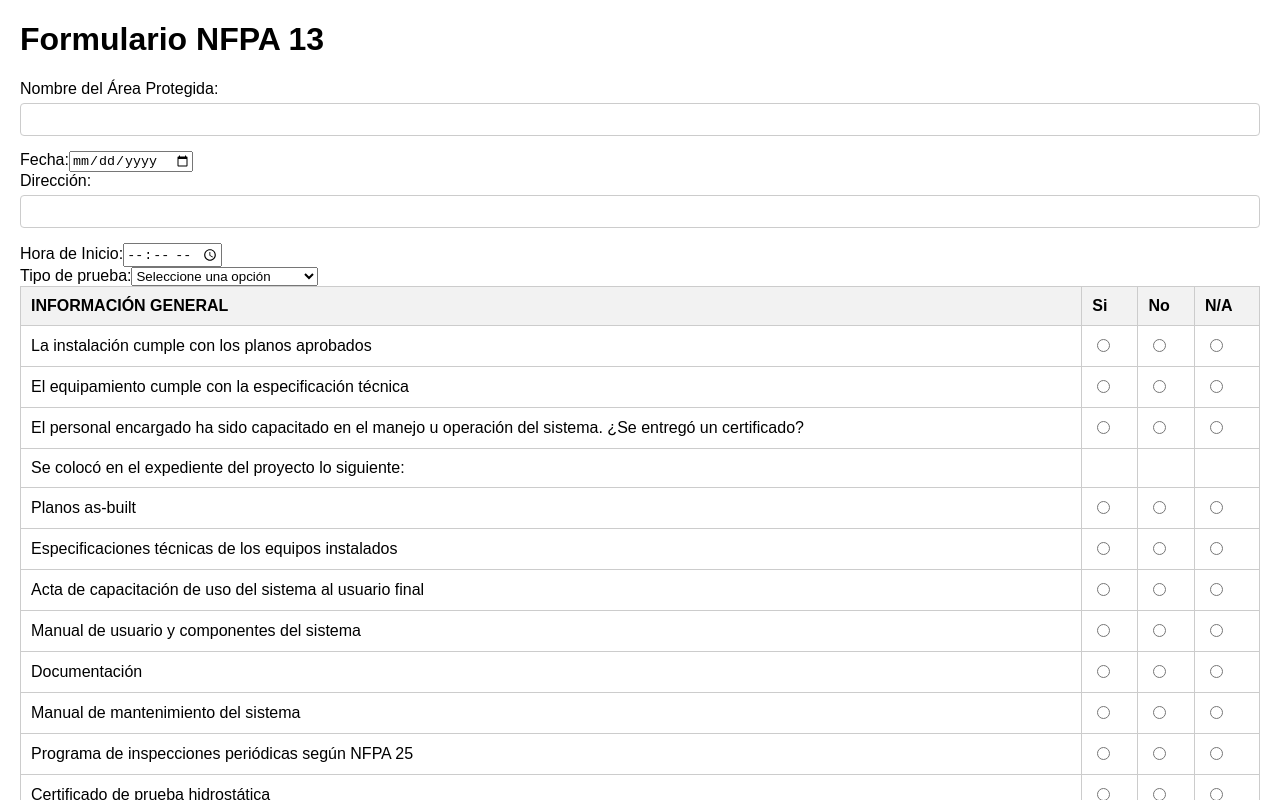
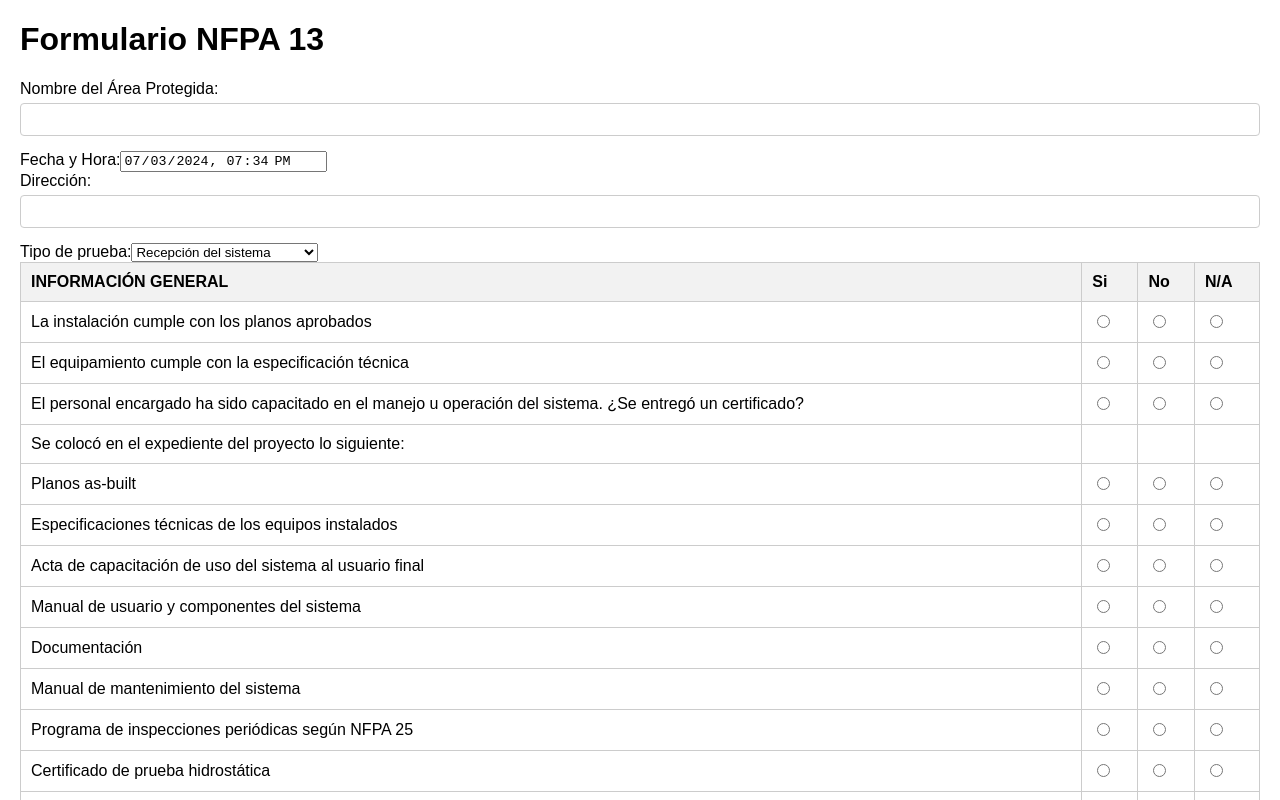
Before and after one commit to Consulting-RPD/frontend, a React (Create React App) app: page /formularios/nfpa13 in a window 1280 px wide. Shown: the top 800 px of the page. Built offline with nearby package versions, Linux system fonts and the light colour scheme.

Commit message:
coneccion_protocol_header_con_DB

```diff
--- a/package.json
+++ b/package.json
@@ -12,6 +12,7 @@
     "react-router-dom": "^6.24.0",
     "react-scripts": "5.0.1",
     "web-vitals": "^2.1.4"
+
   },
   "scripts": {
     "start": "react-scripts start",
@@ -19,6 +20,7 @@
     "test": "react-scripts test",
     "eject": "react-scripts eject"
   },
+
   "eslintConfig": {
     "extends": [
       "react-app",
--- a/src/App.js
+++ b/src/App.js
@@ -9,6 +9,8 @@ function App() {
     <Router>
       <Routes>
         <Route path="/" element={<SeleccionProjectos />} />
+        <Route path="/seleccion-projectos" element={<SeleccionProjectos />} />
+        <Route path="/" element={<SeleccionProjectos />} />
         <Route path="/seleccion-formulario" element={<SeleccionFormularios />} />
         <Route path="/" element={<SeleccionFormularios />} />
         <Route path="/formularios/nfpa13" element={<FormularioNFPA13 />} />
--- a/src/components/SeleccionFormularios.js
+++ b/src/components/SeleccionFormularios.js
@@ -1,13 +1,15 @@
+// SeleccionFormularios.js
 import React, { useState } from 'react';
-import { useNavigate } from 'react-router-dom';
+import { useNavigate, useLocation } from 'react-router-dom';
 
 const SeleccionFormularios = () => {
   const navigate = useNavigate();
+  const location = useLocation();
   const [formularioSeleccionado, setFormularioSeleccionado] = useState('');
 
   const manejarSeleccion = () => {
     if (formularioSeleccionado) {
-      navigate(`/formularios/${formularioSeleccionado}`);
+      navigate(`/formularios/${formularioSeleccionado}`, { state: { protocolNumber: formularioSeleccionado, protocolId: location.state.protocolId } });
     }
   };
 
--- a/src/components/SeleccionProjectos.js
+++ b/src/components/SeleccionProjectos.js
@@ -1,3 +1,4 @@
+// SeleccionProjectos.js
 import React, { useState, useEffect } from 'react';
 import { useNavigate } from 'react-router-dom';
 
@@ -17,7 +18,6 @@ const SeleccionProjectos = () => {
           method: 'GET',
           headers: {
             'Content-Type': 'application/json',
-            // No incluir 'Access-Control-Allow-Origin' aquí
           },
         });
 
@@ -26,7 +26,7 @@ const SeleccionProjectos = () => {
         }
 
         const data = await response.json();
-        setProjectos(data.content); // Aquí accedemos a data.content que contiene los proyectos
+        setProjectos(data.content);
       } catch (error) {
         setError(error.message);
       } finally {
@@ -39,7 +39,8 @@ const SeleccionProjectos = () => {
 
   const manejarSeleccion = () => {
     if (projectoSeleccionado) {
-      navigate('/seleccion-formulario');
+      console.log('Proyecto seleccionado:', projectoSeleccionado);
+      navigate('/seleccion-formulario', { state: { protocolId: projectoSeleccionado } });
     }
   };
 
@@ -63,7 +64,7 @@ const SeleccionProjectos = () => {
         <tbody>
           {projectos.map(projecto => (
             <tr key={projecto.id} onClick={() => setProjectoSeleccionado(projecto.id)}>
-              <td>{projecto.projectName}</td> {/* Usamos projectName en lugar de nombre */}
+              <td>{projecto.projectName}</td>
             </tr>
           ))}
         </tbody>
--- a/src/forms/FormularioNFPA13.js
+++ b/src/forms/FormularioNFPA13.js
@@ -1,20 +1,66 @@
-import React, { useState } from 'react';
+import React, { useState, useEffect } from 'react';
+import { useNavigate, useLocation } from 'react-router-dom';
 import '../styles/EstiloFormularioNFPA13.css';
 
 const FormularioNFPA13 = () => {
+  const navigate = useNavigate();
+  const location = useLocation();
   const [tipoPrueba, setTipoPrueba] = useState('');
   const [mostrarInformacionGeneral, setMostrarInformacionGeneral] = useState(true);
+  const [fechaHora, setFechaHora] = useState('');
 
+  useEffect(() => {
+    const now = new Date();
+    const formattedDateTime = `${now.getFullYear()}-${String(now.getMonth() + 1).padStart(2, '0')}-${String(now.getDate()).padStart(2, '0')}T${String(now.getHours()).padStart(2, '0')}:${String(now.getMinutes()).padStart(2, '0')}`;
+    setFechaHora(formattedDateTime);
+  }, []);
 
   const handleTipoPruebaChange = (e) => {
     const seleccion = e.target.value;
     setTipoPrueba(seleccion);
 
-    // Condicional para mostrar u ocultar la tabla de información general
     if (seleccion === 'Pruebas periódicas anuales') {
       setMostrarInformacionGeneral(false);
     } else {
       setMostrarInformacionGeneral(true);
+    }
+  };
+
+  const handleGuardar = async () => {
+    const { protocolId, protocolNumber } = location.state; //protocolId de la DB
+    const protectedArea = document.getElementById('nombreAreaProtegida')?.value || '';
+    const date = fechaHora;
+    const address = document.getElementById('direccion')?.value || '';
+    const type = tipoPrueba === 'Recepción del sistema' ? 0 : 1;
+
+    const data = {
+      protocolNumber,
+      protectedArea,
+      date,
+      address,
+      type,
+    };
+    console.log('Datos a enviar:', data);
+
+    try {
+      const response = await fetch(`https://rpd-dev.onrender.com/api/v1/protocols/protocolHeader/${protocolId}`, {
+        method: 'POST',
+        headers: {
+          'Content-Type': 'application/json',
+        },
+        body: JSON.stringify(data),
+      });
+
+      if (response.ok) {
+        const result = await response.json();
+        console.log('Datos guardados:', result);
+        // Aquí puedes manejar la respuesta del servidor, como mostrar un mensaje de éxito.
+      } else {
+        console.error('Error al guardar los datos');
+        // Aquí puedes manejar el error, como mostrar un mensaje de error.
+      }
+    } catch (error) {
+      console.error('Error en la petición:', error);
     }
   };
 
@@ -402,8 +448,8 @@ const FormularioNFPA13 = () => {
             al presentarse un cambio de flujo y <br />
             una baja de presión <br />
         </td>
-          <td><input type="radio" name="encendioBombaContraIncendio1" value="si" /></td>
-          <td><input type="radio" name="encendioBombaContraIncendio2" value="no" /></td>
+          <td><input type="radio" name="encendioBombaContraIncendio" value="si" /></td>
+          <td><input type="radio" name="encendioBombaContraIncendio" value="no" /></td>
         </tr>
       </tbody>
     </table>
@@ -491,13 +537,13 @@ const FormularioNFPA13 = () => {
             </tr>
 
             <td>Todos los accionamientos manuales funcionan correctamente</td>
-            <td><input type="radio" name="accionamientosManualesValvulaDiluvio1" value="si" /></td>
-            <td><input type="radio" name="accionamientosManualesValvulaDiluvio2" value="no" /></td>
+            <td><input type="radio" name="accionamientosManualesValvulaDiluvio" value="si" /></td>
+            <td><input type="radio" name="accionamientosManualesValvulaDiluvio" value="no" /></td>
 
             <tr>
                 <td>Los circuitos y dispositivos de detección están accesibles</td>
-                <td><input type="radio" name="circuitosDeteccionValvulaDiluvio1" value="si" /></td>
-                <td><input type="radio" name="circuitosDeteccionValvulaDiluvio2" value="no" /></td>
+                <td><input type="radio" name="circuitosDeteccionValvulaDiluvio" value="si" /></td>
+                <td><input type="radio" name="circuitosDeteccionValvulaDiluvio" value="no" /></td>
             </tr>
 
             <tr>
@@ -516,13 +562,13 @@ const FormularioNFPA13 = () => {
             </tr>
 
             <td>Presión del aire supervisada</td>
-            <td><input type="radio" name="presionAireValvulaDiluvio1" value="si" /></td>
-            <td><input type="radio" name="presionAireValvulaDiluvio2" value="no" /></td>
+            <td><input type="radio" name="presionAireValvulaDiluvio" value="si" /></td>
+            <td><input type="radio" name="presionAireValvulaDiluvio" value="no" /></td>
 
             <tr>
                 <td>Señales que operan la válvula</td>
-            <td><input type="radio" name="señalesOperanValvulaDiluvio1" value="si" /></td>
-            <td><input type="radio" name="señalesOperanValvulaDiluvio2" value="no" /></td>
+            <td><input type="radio" name="señalesOperanValvulaDiluvio" value="si" /></td>
+            <td><input type="radio" name="señalesOperanValvulaDiluvio" value="no" /></td>
             </tr>
             <tr><td>Tiempo máximo de activación: <input type="text" /></td></tr>
       </tbody>
@@ -561,22 +607,22 @@ const FormularioNFPA13 = () => {
             </tr>
 
                 <td>Todas las tuberías probadas hidrostáticamente</td>
-                <td><input type="radio" name="pruebasTuberiasHidrostatica1" value="si" /></td>
-                <td><input type="radio" name="pruebasTuberiasHidrostatica2" value="no" /></td>
-                <td><input type="radio" name="pruebasTuberiasHidrostatica3" value="na" /></td>
+                <td><input type="radio" name="pruebasTuberiasHidrostatica" value="si" /></td>
+                <td><input type="radio" name="pruebasTuberiasHidrostatica" value="no" /></td>
+                <td><input type="radio" name="pruebasTuberiasHidrostatica" value="na" /></td>
             <tr>
                 <td>Tubería seca probada neumáticamente</td>
-                <td><input type="radio" name="pruebasTuberiaSeca1" value="si" /></td>
-                <td><input type="radio" name="pruebasTuberiaSeca2" value="no" /></td>
-                <td><input type="radio" name="pruebasTuberiaSeca3" value="na" /></td>
+                <td><input type="radio" name="pruebasTuberiaSeca" value="si" /></td>
+                <td><input type="radio" name="pruebasTuberiaSeca" value="no" /></td>
+                <td><input type="radio" name="pruebasTuberiaSeca" value="na" /></td>
             </tr>
             <tr><td>Presión de prueba: <input type="text" /></td></tr>
             <tr><td>Tiempo de prueba: <input type="text" /></td></tr>
             <tr>
                 <td>Equipos operan correctamente</td>
-                <td><input type="radio" name="pruebasEquiposOperanCorrect1" value="si" /></td>
-                <td><input type="radio" name="pruebasEquiposOperanCorrect2" value="no" /></td>
-                <td><input type="radio" name="pruebasEquiposOperanCorrect3" value="na" /></td>
+                <td><input type="radio" name="pruebasEquiposOperanCorrect" value="si" /></td>
+                <td><input type="radio" name="pruebasEquiposOperanCorrect" value="no" /></td>
+                <td><input type="radio" name="pruebasEquiposOperanCorrect" value="na" /></td>
             </tr>
             <tr>
                 <td>Sí no, explique:</td>
@@ -600,14 +646,14 @@ const FormularioNFPA13 = () => {
             <td>Como contratista instalador, ¿certifica que no ha usado aditivos ni químicos
                 corrosivos (silicato de sodio o derivados de silicato de sodio, salmuera u
                 otros químicos corrosivos) para las pruebas o para detener fugas?</td>
-           <td><input type="radio" name="pruebasTuberiasHidrostatica1" value="si" /></td>
-           <td><input type="radio" name="pruebasTuberiasHidrostatica2" value="no" /></td>
-           <td><input type="radio" name="pruebasTuberiasHidrostatica3" value="na" /></td>
+           <td><input type="radio" name="pruebasTuberiasHidrostatica" value="si" /></td>
+           <td><input type="radio" name="pruebasTuberiasHidrostatica" value="no" /></td>
+           <td><input type="radio" name="pruebasTuberiasHidrostatica" value="na" /></td>
            <tr>
                 <td>El sistema de rociadores cuenta con múltiple de válvulas?</td>
-                <td><input type="radio" name="pruebasTuberiasHidrostatica1" value="si" /></td>
-                <td><input type="radio" name="pruebasTuberiasHidrostatica2" value="no" /></td>
-                <td><input type="radio" name="pruebasTuberiasHidrostatica3" value="na" /></td>
+                <td><input type="radio" name="pruebasTuberiasHidrostatica" value="si" /></td>
+                <td><input type="radio" name="pruebasTuberiasHidrostatica" value="no" /></td>
+                <td><input type="radio" name="pruebasTuberiasHidrostatica" value="na" /></td>
            </tr>
       </tbody>
     </table>
@@ -702,22 +748,22 @@ const FormularioNFPA13 = () => {
                 <th>N/A</th>
             </tr>
             <td>¿Funciona correctamente la campana hidráulica del sistema y se encuentra rotulada?</td>
-            <td><input type="radio" name="campanaHidraulicaFuncionaCorrect1" value="si" /></td>
-            <td><input type="radio" name="campanaHidraulicaFuncionaCorrect2" value="no" /></td>
-            <td><input type="radio" name="campanaHidraulicaFuncionaCorrect3" value="na" /></td>
+            <td><input type="radio" name="campanaHidraulicaFuncionaCorrect" value="si" /></td>
+            <td><input type="radio" name="campanaHidraulicaFuncionaCorrect" value="no" /></td>
+            <td><input type="radio" name="campanaHidraulicaFuncionaCorrect" value="na" /></td>
 
             <tr>
                 <td>¿Las válvulas de sectorización se encuentran aseguradas o supervisadas?</td>
-                <td><input type="radio" name="valvulasSectorizacionAseguradas1" value="si" /></td>
-                <td><input type="radio" name="valvulasSectorizacionAseguradas2" value="no" /></td>
-                <td><input type="radio" name="valvulasSectorizacionAseguradas3" value="na" /></td>
+                <td><input type="radio" name="valvulasSectorizacionAseguradas" value="si" /></td>
+                <td><input type="radio" name="valvulasSectorizacionAseguradas" value="no" /></td>
+                <td><input type="radio" name="valvulasSectorizacionAseguradas" value="na" /></td>
             </tr>
 
             <tr>
                 <td>¿El trim de alarma se encuentra correctamente instalado?</td>
-                <td><input type="radio" name="trimAlarmCorrectInstall1" value="si" /></td>
-                <td><input type="radio" name="trimAlarmCorrectInstall2" value="no" /></td>
-                <td><input type="radio" name="trimAlarmCorrectInstall3" value="na" /></td>
+                <td><input type="radio" name="trimAlarmCorrectInstall" value="si" /></td>
+                <td><input type="radio" name="trimAlarmCorrectInstall" value="no" /></td>
+                <td><input type="radio" name="trimAlarmCorrectInstall" value="na" /></td>
             </tr>
 
             <tr>
@@ -732,9 +778,9 @@ const FormularioNFPA13 = () => {
                 <th>N/A</th>
             </tr>
             <td>Se han instalado válvulas reguladoras de presión en los sistemas</td>
-            <td><input type="radio" name="campanaHidraulicaFuncionaCorrect1" value="si" /></td>
-            <td><input type="radio" name="campanaHidraulicaFuncionaCorrect2" value="no" /></td>
-            <td><input type="radio" name="campanaHidraulicaFuncionaCorrect3" value="na" /></td>
+            <td><input type="radio" name="campanaHidraulicaFuncionaCorrect" value="si" /></td>
+            <td><input type="radio" name="campanaHidraulicaFuncionaCorrect" value="no" /></td>
+            <td><input type="radio" name="campanaHidraulicaFuncionaCorrect" value="na" /></td>
 
             <tr>
                 <td>Si es afirmativo, indicar las ubicaciones:</td>
@@ -835,15 +881,15 @@ const FormularioNFPA13 = () => {
                 <th>N/A</th>
             </tr>
             <td>La válvula de prueba tiene el orificio diseñado con el diámetro del rociador más pequeño instalado</td>
-            <td><input type="radio" name="campanaHidraulicaFuncionaCorrect1" value="si" /></td>
-            <td><input type="radio" name="campanaHidraulicaFuncionaCorrect2" value="no" /></td>
-            <td><input type="radio" name="campanaHidraulicaFuncionaCorrect3" value="na" /></td>
+            <td><input type="radio" name="campanaHidraulicaFuncionaCorrect" value="si" /></td>
+            <td><input type="radio" name="campanaHidraulicaFuncionaCorrect" value="no" /></td>
+            <td><input type="radio" name="campanaHidraulicaFuncionaCorrect" value="na" /></td>
 
             <tr>
                 <td>Tuberías principales enterradas y alimentaciones a montantes lavadas antes de conectarlas al sistema</td>
-                <td><input type="radio" name="campanaHidraulicaFuncionaCorrect1" value="si" /></td>
-                <td><input type="radio" name="campanaHidraulicaFuncionaCorrect2" value="no" /></td>
-                <td><input type="radio" name="campanaHidraulicaFuncionaCorrect3" value="na" /></td>
+                <td><input type="radio" name="campanaHidraulicaFuncionaCorrect" value="si" /></td>
+                <td><input type="radio" name="campanaHidraulicaFuncionaCorrect" value="no" /></td>
+                <td><input type="radio" name="campanaHidraulicaFuncionaCorrect" value="na" /></td>
             </tr>
 
             <tr>
@@ -859,9 +905,9 @@ const FormularioNFPA13 = () => {
             </tr>
             <td>Si se usado anclajes instalados a bloques de concreto mediante disparo de pistola (pólvora) <br/>
                 ¿se ha comprobado satisfactoriamente una muestra?</td>
-            <td><input type="radio" name="campanaHidraulicaFuncionaCorrect1" value="si" /></td>
-            <td><input type="radio" name="campanaHidraulicaFuncionaCorrect2" value="no" /></td>
-            <td><input type="radio" name="campanaHidraulicaFuncionaCorrect3" value="na" /></td>
+            <td><input type="radio" name="campanaHidraulicaFuncionaCorrect" value="si" /></td>
+            <td><input type="radio" name="campanaHidraulicaFuncionaCorrect" value="no" /></td>
+            <td><input type="radio" name="campanaHidraulicaFuncionaCorrect" value="na" /></td>
 
             <tr>
                 <td>Si no, justifique:</td>
@@ -882,9 +928,9 @@ const FormularioNFPA13 = () => {
                 <th>N/A</th>
             </tr>
             <td>Se provee la placa de datos hidráulicos</td>
-            <td><input type="radio" name="campanaHidraulicaFuncionaCorrect1" value="si" /></td>
-            <td><input type="radio" name="campanaHidraulicaFuncionaCorrect2" value="no" /></td>
-            <td><input type="radio" name="campanaHidraulicaFuncionaCorrect3" value="na" /></td>
+            <td><input type="radio" name="campanaHidraulicaFuncionaCorrect" value="si" /></td>
+            <td><input type="radio" name="campanaHidraulicaFuncionaCorrect" value="no" /></td>
+            <td><input type="radio" name="campanaHidraulicaFuncionaCorrect" value="na" /></td>
 
             <tr>
                 <td>Si no, justifique:</td>
@@ -966,22 +1012,17 @@ const FormularioNFPA13 = () => {
           <input type="text" id="nombreAreaProtegida" name="nombreAreaProtegida" required />
         </div>
         <div>
-          <label htmlFor="fecha">Fecha:</label>
-          <input type="date" id="fecha" name="fecha" required />
+          <label htmlFor="fechaHora">Fecha y Hora:</label>
+          <input type="datetime-local" id="fechaHora" name="fechaHora" value={fechaHora} readOnly required />
         </div>
         <div>
           <label htmlFor="direccion">Dirección:</label>
           <input type="text" id="direccion" name="direccion" required />
         </div>
         <div>
-          <label htmlFor="horaInicio">Hora de Inicio:</label>
-          <input type="time" id="horaInicio" name="horaInicio" required />
-        </div>
-        <div>
           <label>
             Tipo de prueba:
             <select value={tipoPrueba} onChange={handleTipoPruebaChange}>
-          <option value="">Seleccione una opción</option>
               <option value="Recepción del sistema">Recepción del sistema</option>
               <option value="Pruebas periódicas anuales">Pruebas periódicas anuales</option>
             </select>
@@ -1125,6 +1166,7 @@ const FormularioNFPA13 = () => {
       {placaDatosHidraulicosTabla}
       {comentarioTabla}
       {firmasTabla}
+      <button type="button" onClick={handleGuardar}>Guardar</button>
     </div>
   );
 };
```
Also changed, not shown: 1 other file (tests, documents, lock files or other folders). Lines whose indentation alone changed are shown as unchanged.
